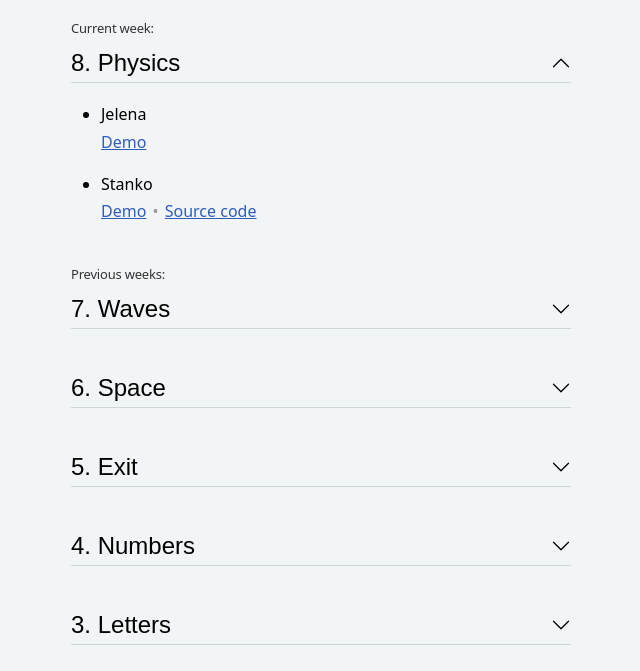
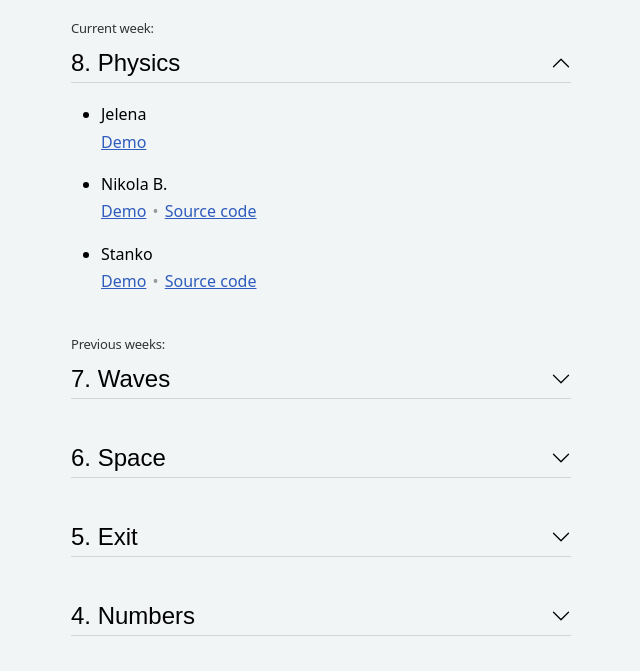
Before and after one commit to Stanko/code-challenge, a plain HTML site: page index.html in a window 1280 px wide. Shown: the part 129-800 px from the top of the page, without its empty margins (319-959 px from the left). Drawn offline with Linux system fonts and the light colour scheme.

Commit message:
Deploying to gh-pages from @ Stanko/code-challenge@8b940d0440b6ec31f0428b3160e0592d2b3e0572 🚀

```diff
--- a/index.html
+++ b/index.html
@@ -74,6 +74,16 @@
             <div class="links">
               <a href="https://openprocessing.org/sketch/1203972">Demo</a>
 
+            </div>
+
+          </li>
+
+          <li class="submission">
+            <h3 class="author">Nikola B.</h3>
+            <div class="links">
+              <a href="https://very-berry.netlify.app/physics">Demo</a>
+              <span class="separator" aria-hidden>&bull;</span>
+          <a href="https://github.com/nborisic/weekly-code/tree/main/src/week-eight">Source code</a>
             </div>
 
           </li>
```
